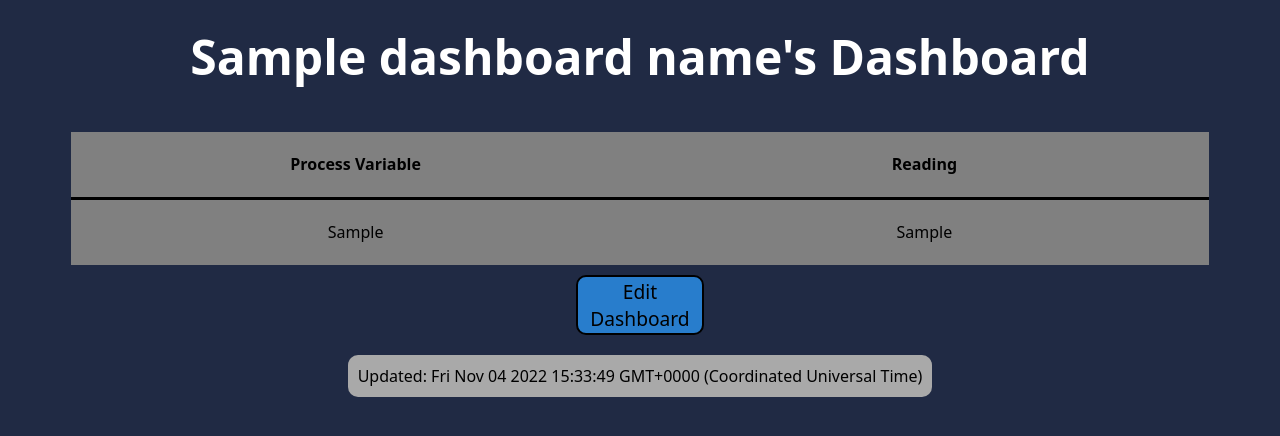
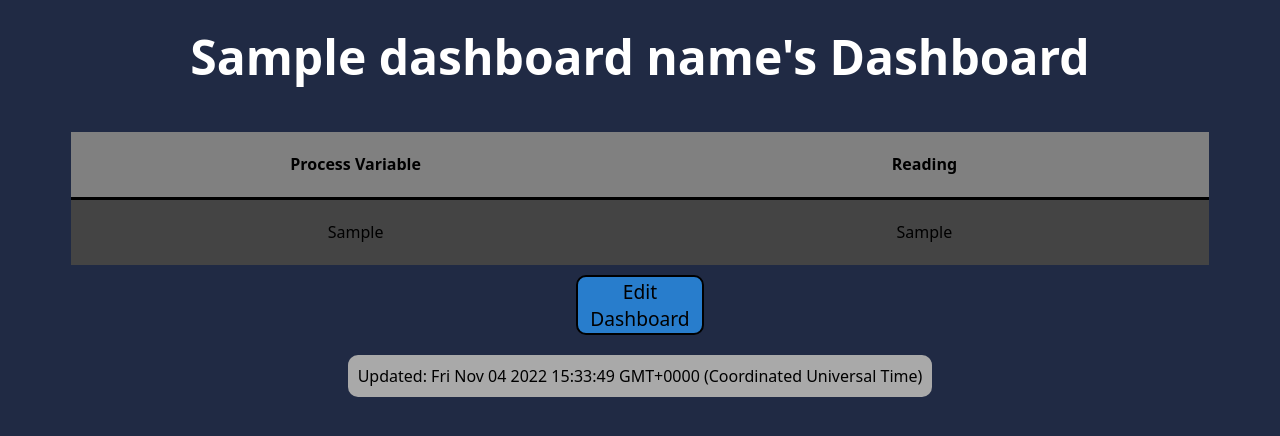
Before and after one commit to PenPen7531/ISSP-Triumf-435, a Flask app: template app/templates/public/monitor_dash.html in a window 1280 px wide. Shown: the part 147-583 px from the top of the page. Run offline with Flask 2, Linux system fonts and the light colour scheme; the template is opened without the code that fills it: most values are stand-ins (such as "Sample title", 1, 10 or a date in 2020).

Commit message:
Added small css and html changes

```diff
--- a/app/static/css/dash-home.css
+++ b/app/static/css/dash-home.css
@@ -18,6 +18,10 @@ tr{
 
 .elem{
     word-wrap: break-word;
+}
+
+.data-row:nth-child(odd){
+    background-color: #444;
 }
 
 th, td{
--- a/app/templates/public/monitor_dash.html
+++ b/app/templates/public/monitor_dash.html
@@ -24,7 +24,7 @@
             <tbody>
             {% if data %}
             {% for pv in data["readPvDict"] %}
-            <tr>
+            <tr class="data-row">
                 <td class="elem">{{ pv }}</td>
                 <td class="elem">{{ data["readPvDict"][pv] }}</td>
             </tr>
```
Also changed, not shown: Documentation/Flask-Documentation.md (line endings or trailing spaces).
